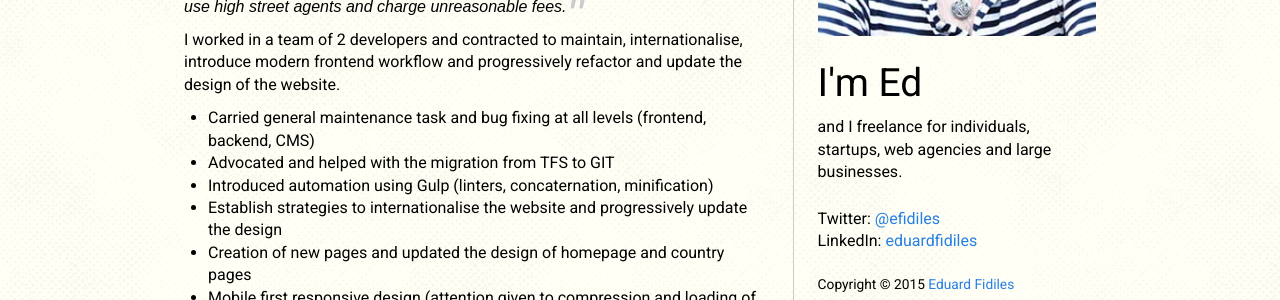
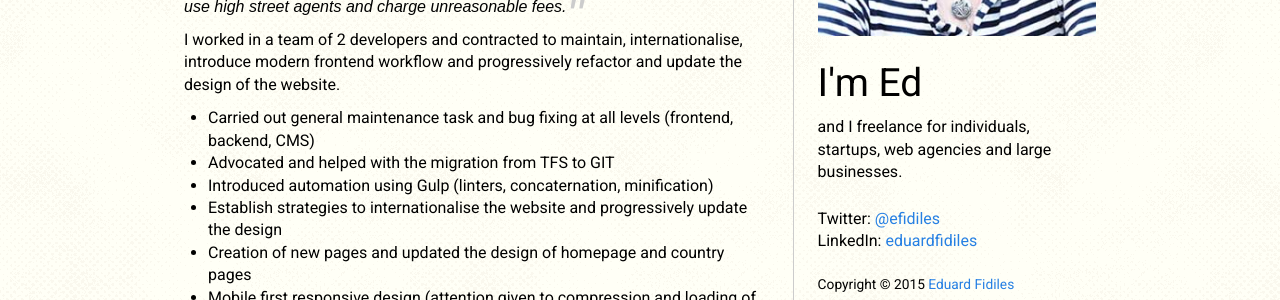
Before and after one commit to efidiles/efidiles.github.io, a Jekyll site: the page built from _posts/work/2015-07-15-worldremit-website.md, in a window 1280 px wide and 900 px high. Shown: the part 424-724 px from the top of the window. Built offline with Jekyll 4.4.1, drawn with Linux system fonts in a browser that asks for light colours; nearby versions of some CDN libraries; Markdown is read by kramdown in place of the engine named in the settings.

Commit message:
Fix typo

```diff
--- a/_posts/work/2015-07-15-worldremit-website.md
+++ b/_posts/work/2015-07-15-worldremit-website.md
@@ -4,7 +4,7 @@ tags: [work]
 
 title: WorldRemit website
 
-excerpt: "Carried maintainance tasks, added internationalisation, introduced modern frontend workflow and progressively refactored and updated the design of the website."
+excerpt: "Carried out maintainance tasks, added internationalisation, introduced modern frontend workflow and progressively refactored and updated the design of the website."
 
 url: http://www.butlins.com
 
@@ -36,7 +36,7 @@ thumbs:
 
 I worked in a team of 2 developers and contracted to maintain, internationalise, introduce modern frontend workflow and progressively refactor and update the design of the website.
 
-- Carried general maintenance task and bug fixing at all levels (frontend, backend, CMS)
+- Carried out general maintenance task and bug fixing at all levels (frontend, backend, CMS)
 - Advocated and helped with the migration from TFS to GIT
 - Introduced automation using Gulp (linters, concaternation, minification)
 - Establish strategies to internationalise the website and progressively update the design
```
